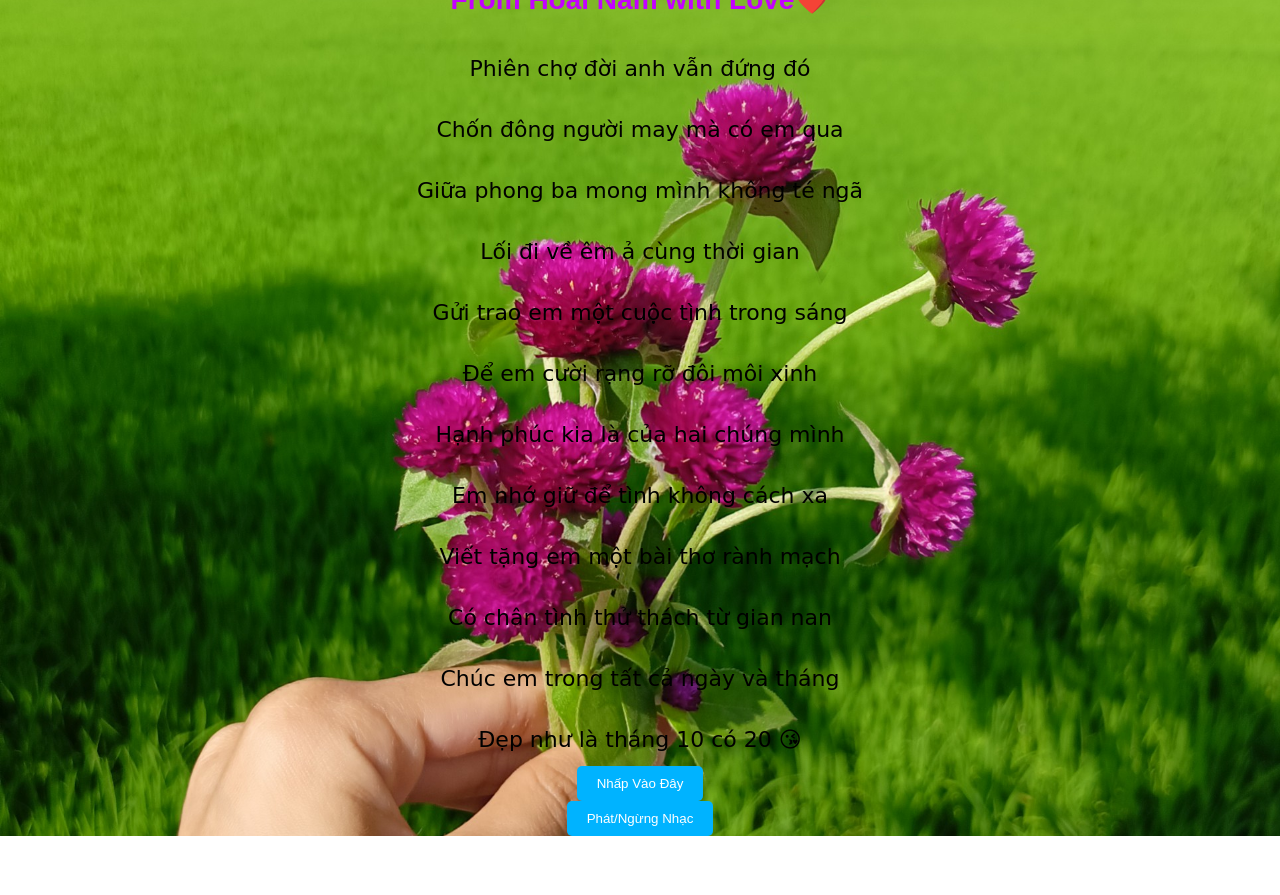
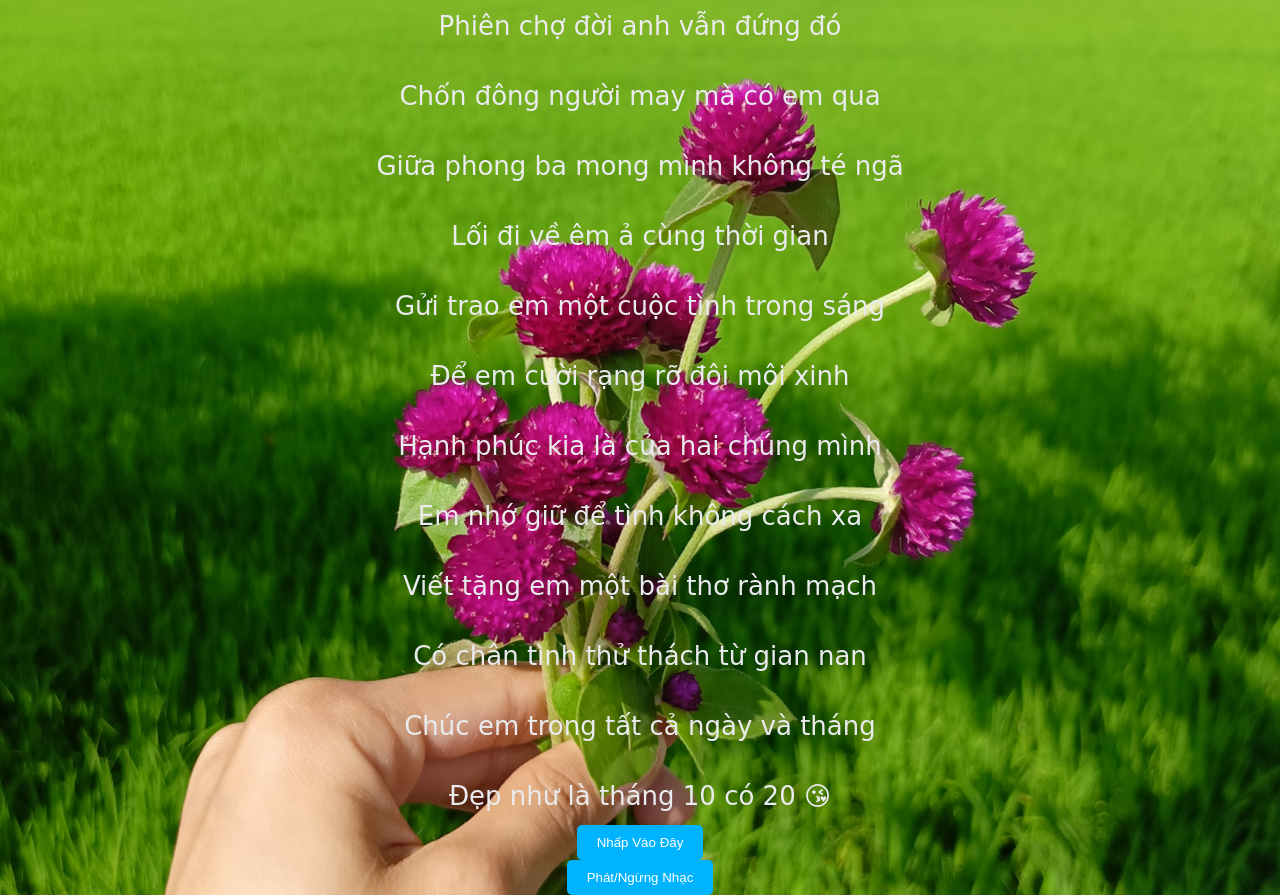
Before and after one commit to imhnam/20_10, a plain HTML site: page index.html in a window 1280 px wide. Before the commit the page ends 836 px from the top, so only its background shows below. Drawn offline with Linux system fonts and the light colour scheme.

Commit message:
Update index.html

```diff
--- a/index.html
+++ b/index.html
@@ -18,13 +18,13 @@
         }
 
         h1 {
-            font-size: 28px;
+            font-size: 32px;
             color: #c300ff;
         }
 
         p {
-            font-size: 22px;
-            color: #000000;
+            font-size: 26px;
+            color: #eaebee;
             margin-bottom: 14px;
             font-family: cursive;
         }
```
